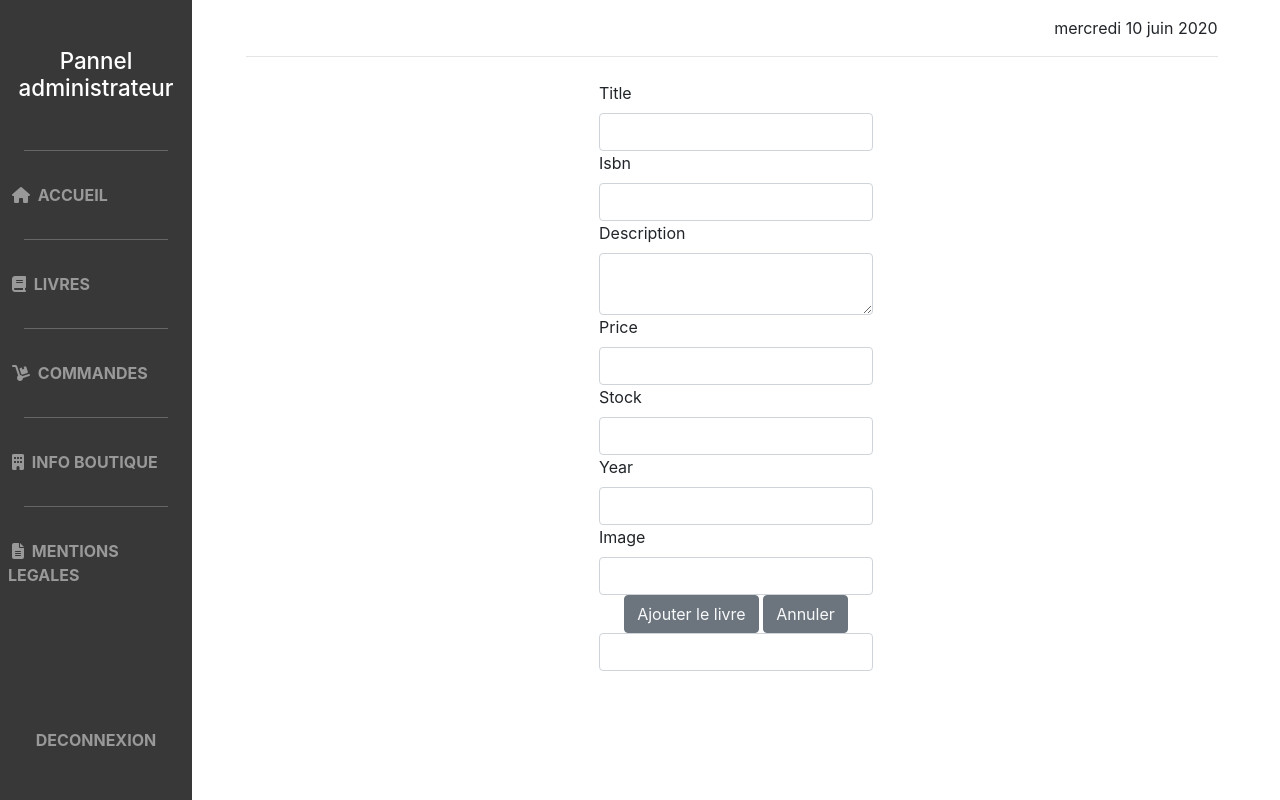
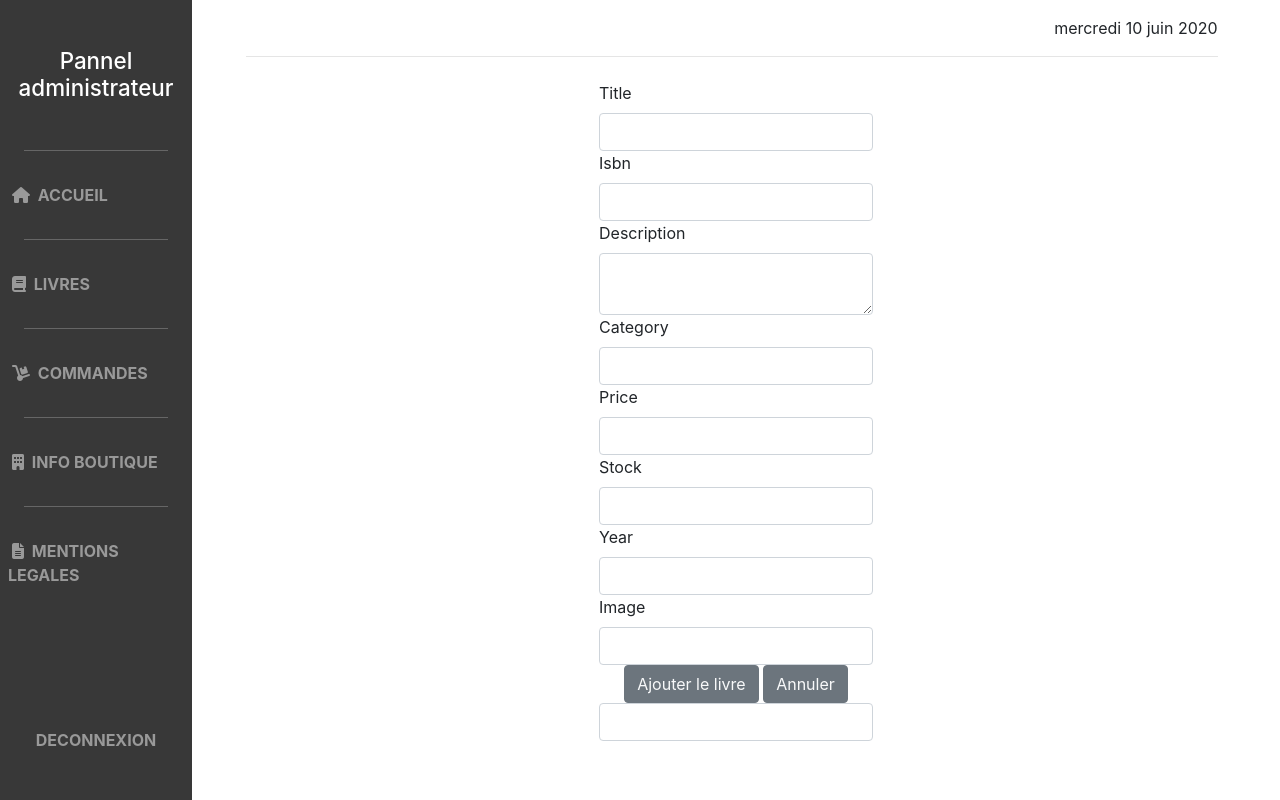
Before and after one commit to benaor/vesoul-edition, a Symfony app: template templates/admin/books/new.html.twig in a window 1280 px wide. Run offline with Twig, Linux system fonts and the light colour scheme; the template is opened without the code that fills it, so the values that code supplies are empty; form fields are guessed from the names that the template uses; some libraries are stand-ins or nearby versions.

Commit message:
add form for category in BookType (and his view)

```diff
--- a/templates/admin/books/new.html.twig
+++ b/templates/admin/books/new.html.twig
@@ -21,6 +21,9 @@
 	{{ form_label(formNewBook.description) }}
 	{{ form_widget(formNewBook.description) }}
 
+	{{ form_label(formNewBook.category) }}
+	{{ form_widget(formNewBook.category) }}
+
 	{{ form_label(formNewBook.price) }}
 	{{ form_widget(formNewBook.price) }}
 
@@ -34,13 +37,13 @@
 	{{ form_widget(formNewBook.image) }}
 
 	<div class="text-center">
-		<a type="submit" class="btn btn-secondary text-light">
+		<button type="submit" class="btn btn-secondary text-light">
 			{% if editMode %}
 				Modifier le livre
 			{% else %}
 				Ajouter le livre
 			{% endif %}
-		</a>
+		</button>
 
 		<a type="button" class="btn btn-secondary text-light" href="{{ path('admin_crud_books') }}">
 			Annuler
```
Also changed, not shown: src/Form/BookType.php (+13 -0 lines).
